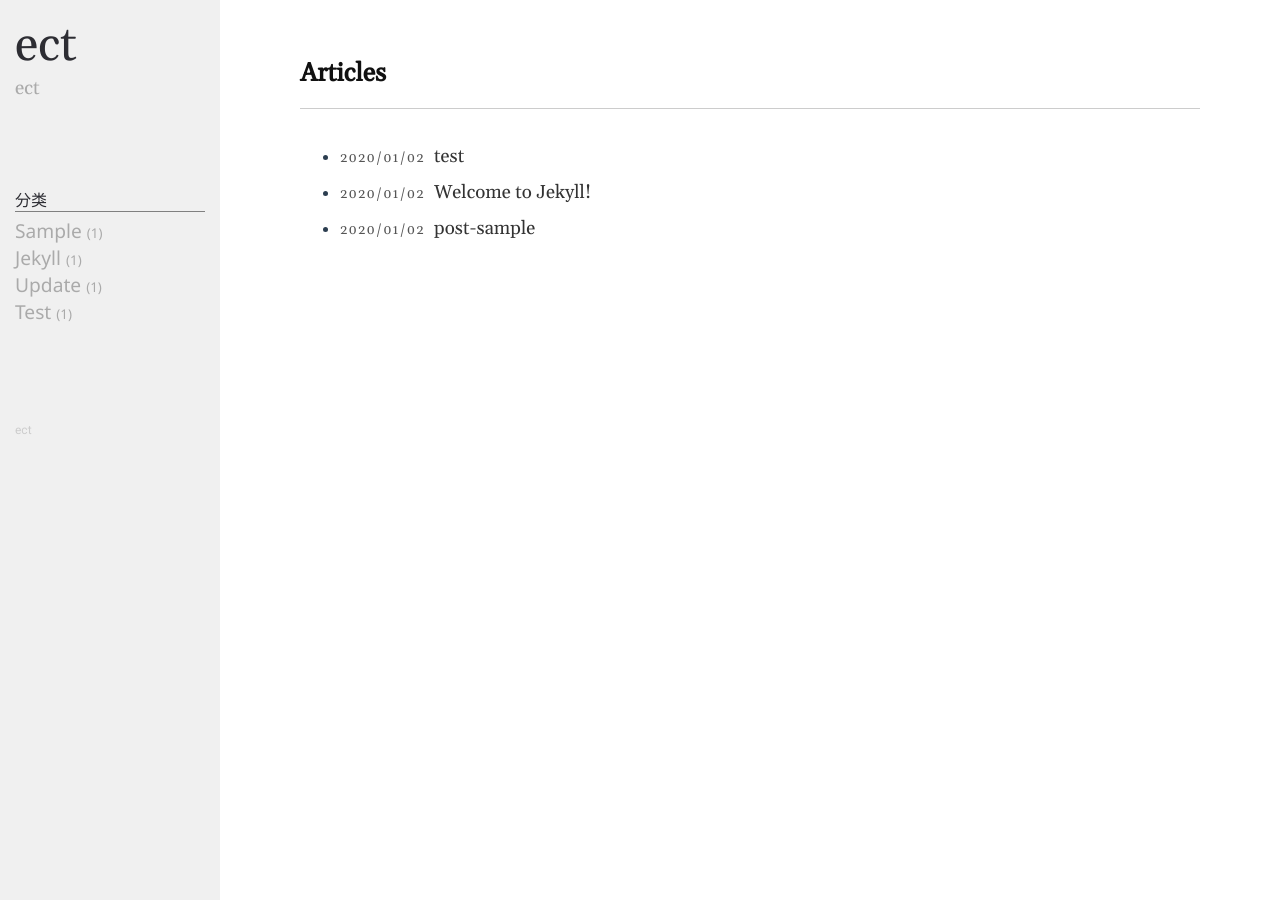
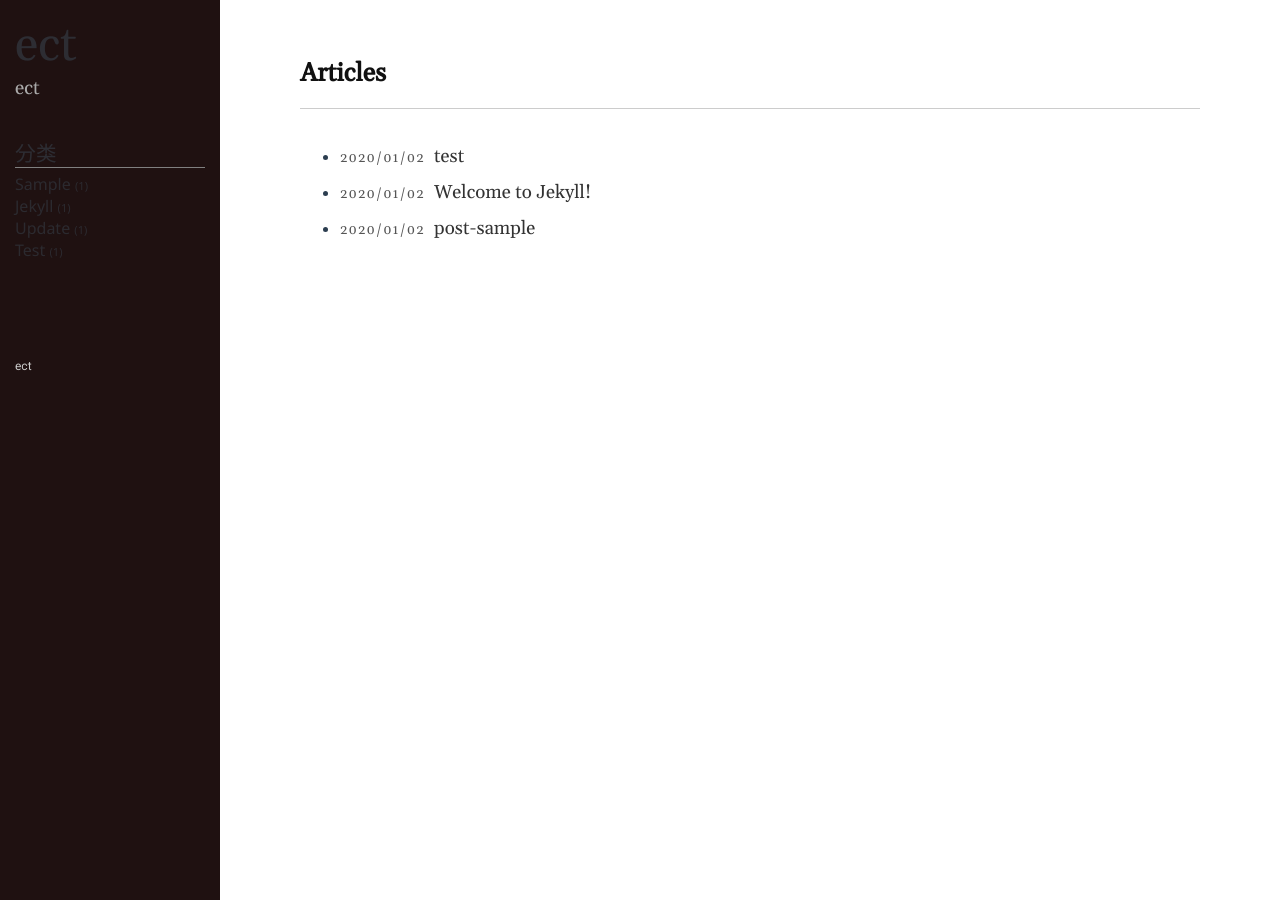
Before and after one commit to yict/yict.github.io, a Jekyll site: the page built from index.md, in a window 1280 px wide. Built offline with Jekyll 4.4.1, drawn with Linux system fonts in a browser that asks for light colours.

Commit message:
样式修改

```diff
--- a/public/css/style.css
+++ b/public/css/style.css
@@ -98,7 +98,7 @@ code {
 	flex: 0 0 220px;
 	padding: 15px;
 	z-index: 1;
-	background-color: #F0F0F0;
+	background-color: #1f1111;
 	color: #2D2D33;
 }
 
@@ -123,7 +123,7 @@ code {
 }
 
 .sidebar-header {
-	margin-bottom: 50px;
+	/* margin-bottom: 50px; */
 }
 
 .sidebar-nav {
@@ -131,7 +131,7 @@ code {
 }
 
 .nav-title {
-	font-size: 100%;
+	font-size: 130%;
 	font-family: "Noto Sans";
 	text-transform: uppercase;
 	border-bottom: 1px solid gray;
@@ -139,10 +139,11 @@ code {
 }
 
 a.nav-item {
-	font-size: 120%;
-	font-family: "Noto Sans";
-	text-transform: capitalize;
-	color: #aaa;
+	font-size: 100%;
+    font-family: "Noto Sans";
+    text-transform: capitalize;
+    color: #2d2d33;
+    opacity: 0.9;
 }
 
 a.nav-item:hover { color: #777; }
```
